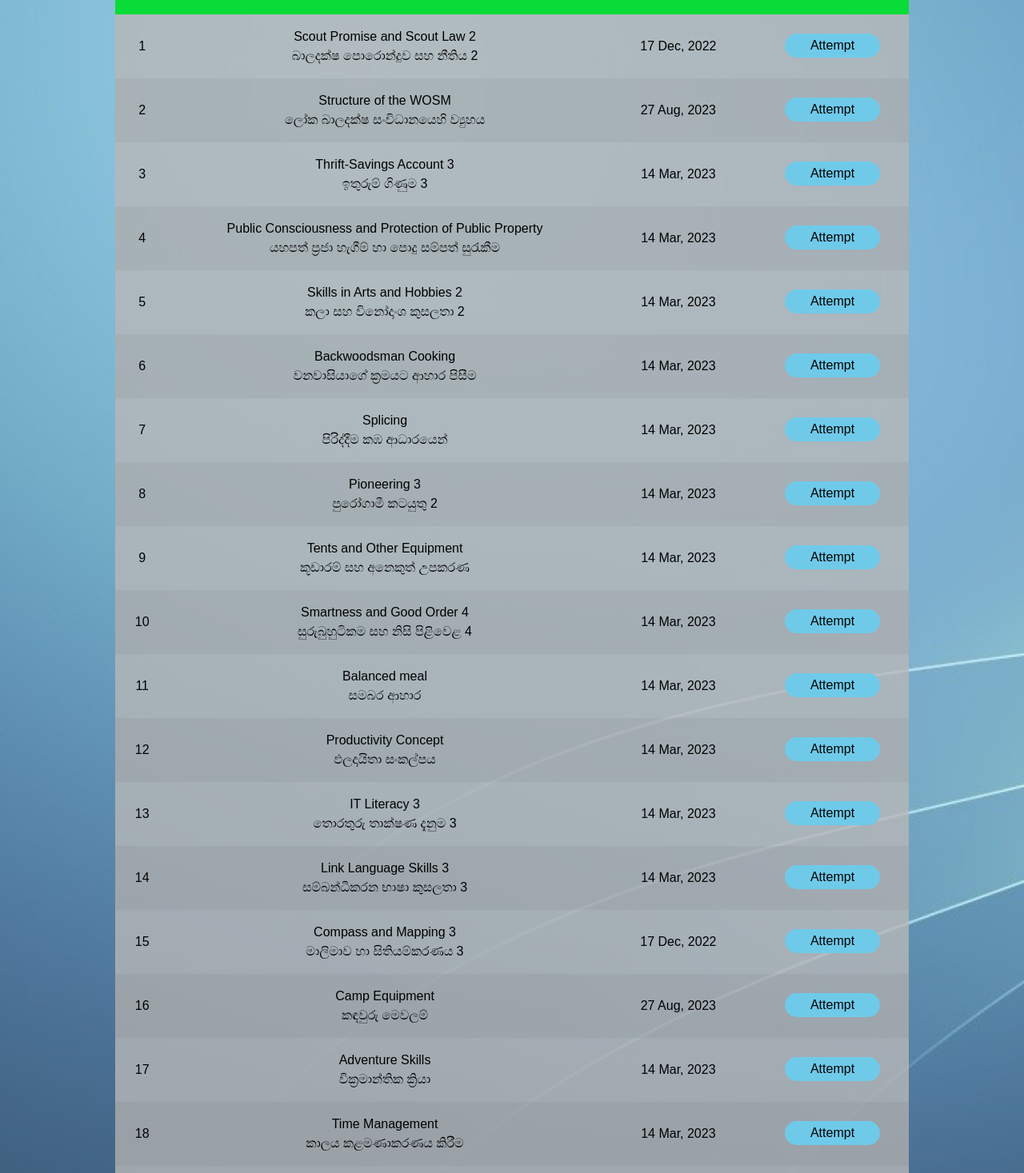
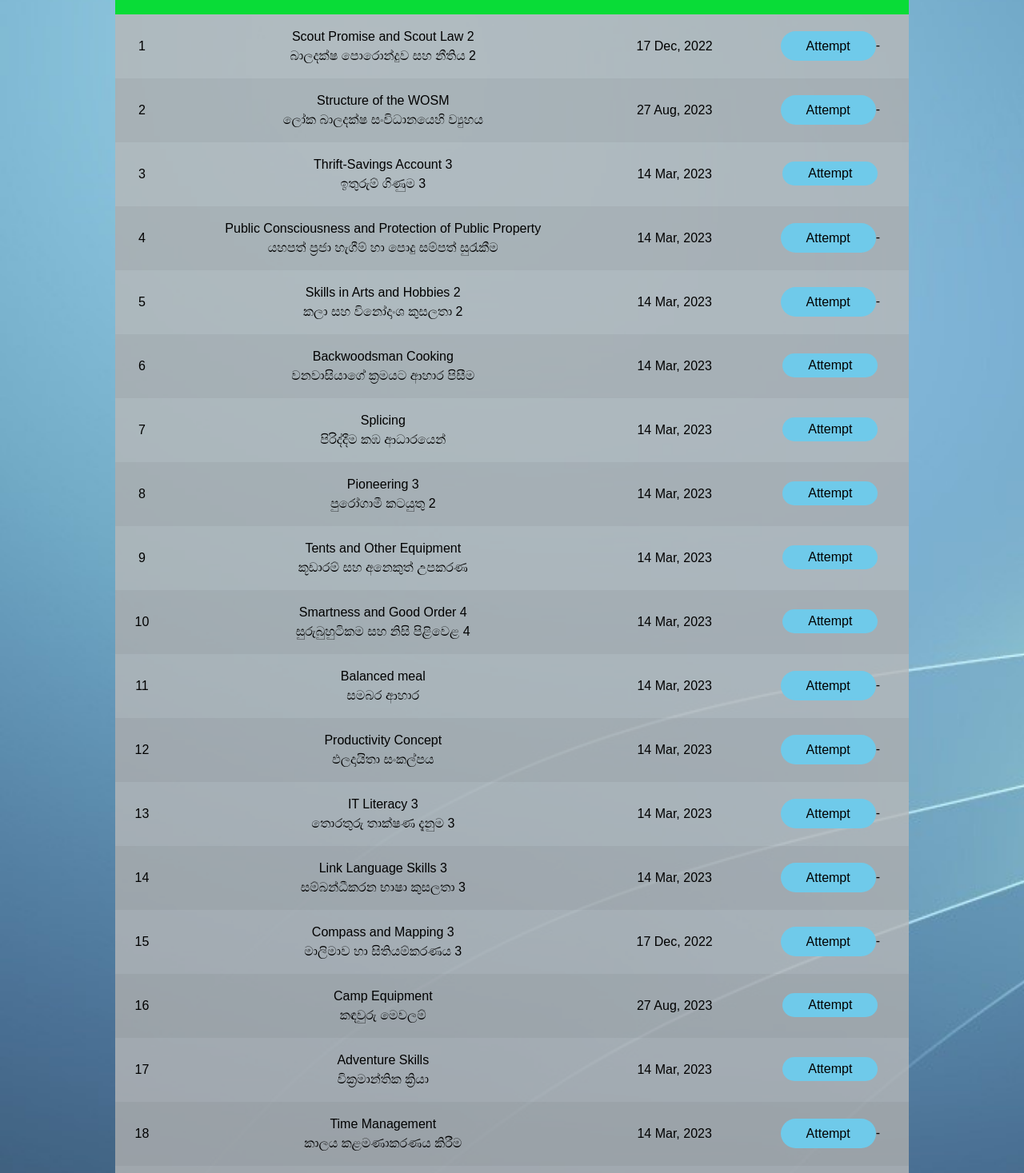
Before and after one commit to VikasithaSathsara/ScoutCompass_frontend, a React (Create React App) app: page /primeministeraward in a window 1280 px wide. Shown: the part 243-1710 px from the top of the page at 80% size. Built offline with nearby package versions, Linux system fonts and the light colour scheme; no server answers; sample sign-in values are in the browser's storage.

Commit message:
set the award requirement completion status
set the president & primeminister awards requirement completion status

```diff
--- a/src/Views/Awards/PresidentAward.jsx
+++ b/src/Views/Awards/PresidentAward.jsx
@@ -3,9 +3,57 @@ import B5 from "../../Assests/PresidentsAward.png";
 import { Button } from "@chakra-ui/react";
 import { FaArrowLeft } from "react-icons/fa";
 import { useNavigate } from "react-router-dom";
-import React, { useEffect } from "react";
+import React, { useEffect, useState } from "react";
 
 function PresidentAward() {
+  const totalRequirements = 13;
+  const initialState = {
+    status: "Attempt",
+    marks: "-",
+  };
+
+  // Create an array to hold the state variables and setter functions
+  const [stateVariables, setStateVariables] = useState(
+    Array.from({ length: totalRequirements }, () => initialState)
+  );
+
+  // useEffect to fetch requirement data
+  useEffect(() => {
+    const fetchRequirementData = async (awardId, requirementId, setData) => {
+      const userEmail = localStorage.getItem("loggedInUserEmail");
+      try {
+        const response = await fetch(
+          `http://13.233.134.21:8081/api/scoutcompass/requirement/status?userName=${userEmail}&awardId=${awardId}&requirementId=${requirementId}`
+        );
+        if (!response.ok) {
+          throw new Error("Failed to fetch user data");
+        }
+        const data = await response.json();
+        setData(data);
+      } catch (error) {
+        console.error("Error fetching user data:", error);
+      }
+    };
+
+    // Fetch data for each requirement
+    for (let i = 1; i <= totalRequirements; i++) {
+      const req = {
+        awardId: 5,
+        requirementId: i,
+        setData: setDataAtIndex(i - 1), // Pass index of the state variable in the array
+      };
+      fetchRequirementData(req.awardId, req.requirementId, req.setData);
+    }
+  }, []); // Empty dependency array since we only want to run this once
+
+  // Function to set data at a specific index in stateVariables array
+  const setDataAtIndex = (index) => (newData) => {
+    setStateVariables((prevState) => {
+      const newState = [...prevState];
+      newState[index] = newData;
+      return newState;
+    });
+  };
   const navigate = useNavigate();
 
   useEffect(() => {
@@ -57,16 +105,23 @@ function PresidentAward() {
               </td>
               <td> 17 Dec, 2022 </td>
               <td>
-                <a
+                <button
                   onClick={() => {
                     localStorage.setItem("requirment_id", 1);
                     localStorage.setItem("award_id", 5);
                     navigate("/requirments");
                   }}
-                  class="status attempt"
+                  className={`status ${
+                    stateVariables[0].marks !== "-"
+                      ? stateVariables[0].marks >= 70
+                        ? "completed"
+                        : "re-attempt"
+                      : "attempt"
+                  }`}
                 >
-                  Attempt
-                </a>
+                  {stateVariables[0].status}
+                </button>
+                <span>{stateVariables[0].marks}</span>
               </td>
             </tr>
             <tr>
@@ -93,16 +148,23 @@ function PresidentAward() {
               </td>
               <td> 14 Mar, 2023 </td>
               <td>
-                <a
+                <button
                   onClick={() => {
                     localStorage.setItem("requirment_id", 3);
                     localStorage.setItem("award_id", 5);
                     navigate("/requirments");
                   }}
-                  class="status attempt"
+                  className={`status ${
+                    stateVariables[2].marks !== "-"
+                      ? stateVariables[2].marks >= 70
+                        ? "completed"
+                        : "re-attempt"
+                      : "attempt"
+                  }`}
                 >
-                  Attempt
-                </a>
+                  {stateVariables[2].status}
+                </button>
+                <span>{stateVariables[2].marks}</span>
               </td>
             </tr>
             <tr>
@@ -144,16 +206,23 @@ function PresidentAward() {
               </td>
               <td> 14 Mar, 2023 </td>
               <td>
-                <a
+                <button
                   onClick={() => {
                     localStorage.setItem("requirment_id", 6);
                     localStorage.setItem("award_id", 5);
                     navigate("/requirments");
                   }}
-                  class="status attempt"
+                  className={`status ${
+                    stateVariables[5].marks !== "-"
+                      ? stateVariables[5].marks >= 70
+                        ? "completed"
+                        : "re-attempt"
+                      : "attempt"
+                  }`}
                 >
-                  Attempt
-                </a>
+                  {stateVariables[5].status}
+                </button>
+                <span>{stateVariables[5].marks}</span>
               </td>
             </tr>
             <tr>
@@ -165,16 +234,23 @@ function PresidentAward() {
               </td>
               <td> 14 Mar, 2023 </td>
               <td>
-                <a
+                <button
                   onClick={() => {
                     localStorage.setItem("requirment_id", 7);
                     localStorage.setItem("award_id", 5);
                     navigate("/requirments");
                   }}
-                  class="status attempt"
+                  className={`status ${
+                    stateVariables[6].marks !== "-"
+                      ? stateVariables[6].marks >= 70
+                        ? "completed"
+                        : "re-attempt"
+                      : "attempt"
+                  }`}
                 >
-                  Attempt
-                </a>
+                  {stateVariables[6].status}
+                </button>
+                <span>{stateVariables[6].marks}</span>
               </td>
             </tr>
             <tr>
@@ -186,16 +262,23 @@ function PresidentAward() {
               </td>
               <td> 14 Mar, 2023 </td>
               <td>
-                <a
+                <button
                   onClick={() => {
                     localStorage.setItem("requirment_id", 8);
                     localStorage.setItem("award_id", 5);
                     navigate("/requirments");
                   }}
-                  class="status attempt"
+                  className={`status ${
+                    stateVariables[7].marks !== "-"
+                      ? stateVariables[7].marks >= 70
+                        ? "completed"
+                        : "re-attempt"
+                      : "attempt"
+                  }`}
                 >
-                  Attempt
-                </a>
+                  {stateVariables[7].status}
+                </button>
+                <span>{stateVariables[7].marks}</span>
               </td>
             </tr>
             <tr>
@@ -207,16 +290,23 @@ function PresidentAward() {
               </td>
               <td> 14 Mar, 2023 </td>
               <td>
-                <a
+                <button
                   onClick={() => {
                     localStorage.setItem("requirment_id", 9);
                     localStorage.setItem("award_id", 5);
                     navigate("/requirments");
                   }}
-                  class="status attempt"
+                  className={`status ${
+                    stateVariables[8].marks !== "-"
+                      ? stateVariables[8].marks >= 70
+                        ? "completed"
+                        : "re-attempt"
+                      : "attempt"
+                  }`}
                 >
-                  Attempt
-                </a>
+                  {stateVariables[8].status}
+                </button>
+                <span>{stateVariables[8].marks}</span>
               </td>
             </tr>
             <tr>
@@ -228,16 +318,23 @@ function PresidentAward() {
               </td>
               <td> 14 Mar, 2023 </td>
               <td>
-                <a
+                <button
                   onClick={() => {
                     localStorage.setItem("requirment_id", 10);
                     localStorage.setItem("award_id", 5);
                     navigate("/requirments");
                   }}
-                  class="status attempt"
+                  className={`status ${
+                    stateVariables[9].marks !== "-"
+                      ? stateVariables[9].marks >= 70
+                        ? "completed"
+                        : "re-attempt"
+                      : "attempt"
+                  }`}
                 >
-                  Attempt
-                </a>
+                  {stateVariables[9].status}
+                </button>
+                <span>{stateVariables[9].marks}</span>
               </td>
             </tr>
             <tr>
--- a/src/Views/Awards/PrimeMinisterAward.jsx
+++ b/src/Views/Awards/PrimeMinisterAward.jsx
@@ -3,9 +3,57 @@ import B4 from "../../Assests/PrimeMinisters.png";
 import { Button } from "@chakra-ui/react";
 import { FaArrowLeft } from "react-icons/fa";
 import { useNavigate } from "react-router-dom";
-import React, { useEffect } from "react";
+import React, { useEffect, useState } from "react";
 
 function PrimeMinisterAward() {
+  const totalRequirements = 22;
+  const initialState = {
+    status: "Attempt",
+    marks: "-",
+  };
+
+  // Create an array to hold the state variables and setter functions
+  const [stateVariables, setStateVariables] = useState(
+    Array.from({ length: totalRequirements }, () => initialState)
+  );
+
+  // useEffect to fetch requirement data
+  useEffect(() => {
+    const fetchRequirementData = async (awardId, requirementId, setData) => {
+      const userEmail = localStorage.getItem("loggedInUserEmail");
+      try {
+        const response = await fetch(
+          `http://13.233.134.21:8081/api/scoutcompass/requirement/status?userName=${userEmail}&awardId=${awardId}&requirementId=${requirementId}`
+        );
+        if (!response.ok) {
+          throw new Error("Failed to fetch user data");
+        }
+        const data = await response.json();
+        setData(data);
+      } catch (error) {
+        console.error("Error fetching user data:", error);
+      }
+    };
+
+    // Fetch data for each requirement
+    for (let i = 1; i <= totalRequirements; i++) {
+      const req = {
+        awardId: 4,
+        requirementId: i,
+        setData: setDataAtIndex(i - 1), // Pass index of the state variable in the array
+      };
+      fetchRequirementData(req.awardId, req.requirementId, req.setData);
+    }
+  }, []); // Empty dependency array since we only want to run this once
+
+  // Function to set data at a specific index in stateVariables array
+  const setDataAtIndex = (index) => (newData) => {
+    setStateVariables((prevState) => {
+      const newState = [...prevState];
+      newState[index] = newData;
+      return newState;
+    });
+  };
   const navigate = useNavigate();
 
   useEffect(() => {
@@ -57,16 +105,23 @@ function PrimeMinisterAward() {
               </td>
               <td> 17 Dec, 2022 </td>
               <td>
-                <a
+                <button
                   onClick={() => {
                     localStorage.setItem("requirment_id", 1);
                     localStorage.setItem("award_id", 4);
                     navigate("/requirments");
                   }}
-                  class="status attempt"
+                  className={`status ${
+                    stateVariables[0].marks !== "-"
+                      ? stateVariables[0].marks >= 70
+                        ? "completed"
+                        : "re-attempt"
+                      : "attempt"
+                  }`}
                 >
-                  Attempt
-                </a>
+                  {stateVariables[0].status}
+                </button>
+                <span>{stateVariables[0].marks}</span>
               </td>
             </tr>
             <tr>
@@ -78,16 +133,23 @@ function PrimeMinisterAward() {
               </td>
               <td> 27 Aug, 2023 </td>
               <td>
-                <a
+                <button
                   onClick={() => {
                     localStorage.setItem("requirment_id", 2);
                     localStorage.setItem("award_id", 4);
                     navigate("/requirments");
                   }}
-                  class="status attempt"
+                  className={`status ${
+                    stateVariables[1].marks !== "-"
+                      ? stateVariables[1].marks >= 70
+                        ? "completed"
+                        : "re-attempt"
+                      : "attempt"
+                  }`}
                 >
-                  Attempt
-                </a>
+                  {stateVariables[1].status}
+                </button>
+                <span>{stateVariables[1].marks}</span>
               </td>
             </tr>
             <tr>
@@ -114,16 +176,23 @@ function PrimeMinisterAward() {
               </td>
               <td> 14 Mar, 2023 </td>
               <td>
-                <a
+                <button
                   onClick={() => {
                     localStorage.setItem("requirment_id", 4);
                     localStorage.setItem("award_id", 4);
                     navigate("/requirments");
                   }}
-                  class="status attempt"
+                  className={`status ${
+                    stateVariables[3].marks !== "-"
+                      ? stateVariables[3].marks >= 70
+                        ? "completed"
+                        : "re-attempt"
+                      : "attempt"
+                  }`}
                 >
-                  Attempt
-                </a>
+                  {stateVariables[3].status}
+                </button>
+                <span>{stateVariables[3].marks}</span>
               </td>
             </tr>
             <tr>
@@ -136,16 +205,23 @@ function PrimeMinisterAward() {
               </td>
               <td> 14 Mar, 2023 </td>
               <td>
-                <a
+                <button
                   onClick={() => {
                     localStorage.setItem("requirment_id", 5);
                     localStorage.setItem("award_id", 4);
                     navigate("/requirments");
                   }}
-                  class="status attempt"
+                  className={`status ${
+                    stateVariables[4].marks !== "-"
+                      ? stateVariables[4].marks >= 70
+                        ? "completed"
+                        : "re-attempt"
+                      : "attempt"
+                  }`}
                 >
-                  Attempt
-                </a>
+                  {stateVariables[4].status}
+                </button>
+                <span>{stateVariables[4].marks}</span>
               </td>
             </tr>
             <tr>
@@ -229,16 +305,23 @@ function PrimeMinisterAward() {
               </td>
               <td> 14 Mar, 2023 </td>
               <td>
-                <a
+                <button
                   onClick={() => {
                     localStorage.setItem("requirment_id", 11);
                     localStorage.setItem("award_id", 4);
                     navigate("/requirments");
                   }}
-                  class="status attempt"
+                  className={`status ${
+                    stateVariables[10].marks !== "-"
+                      ? stateVariables[10].marks >= 70
+                        ? "completed"
+                        : "re-attempt"
+                      : "attempt"
+                  }`}
                 >
-                  Attempt
-                </a>
+                  {stateVariables[10].status}
+                </button>
+                <span>{stateVariables[10].marks}</span>
               </td>
             </tr>
             <tr>
@@ -250,16 +333,23 @@ function PrimeMinisterAward() {
               </td>
               <td> 14 Mar, 2023 </td>
               <td>
-                <a
+                <button
                   onClick={() => {
                     localStorage.setItem("requirment_id", 12);
                     localStorage.setItem("award_id", 4);
                     navigate("/requirments");
                   }}
-                  class="status attempt"
+                  className={`status ${
+                    stateVariables[11].marks !== "-"
+                      ? stateVariables[11].marks >= 70
+                        ? "completed"
+                        : "re-attempt"
+                      : "attempt"
+                  }`}
                 >
-                  Attempt
-                </a>
+                  {stateVariables[11].status}
+                </button>
+                <span>{stateVariables[11].marks}</span>
               </td>
             </tr>
             <tr>
@@ -271,16 +361,23 @@ function PrimeMinisterAward() {
               </td>
               <td> 14 Mar, 2023 </td>
               <td>
-                <a
+                <button
                   onClick={() => {
                     localStorage.setItem("requirment_id", 13);
                     localStorage.setItem("award_id", 4);
                     navigate("/requirments");
                   }}
-                  class="status attempt"
+                  className={`status ${
+                    stateVariables[12].marks !== "-"
+                      ? stateVariables[12].marks >= 70
+                        ? "completed"
+                        : "re-attempt"
+                      : "attempt"
+                  }`}
                 >
-                  Attempt
-                </a>
+                  {stateVariables[12].status}
+                </button>
+                <span>{stateVariables[12].marks}</span>
               </td>
             </tr>
             <tr>
@@ -292,16 +389,23 @@ function PrimeMinisterAward() {
               </td>
               <td> 14 Mar, 2023 </td>
               <td>
-                <a
+                <button
                   onClick={() => {
                     localStorage.setItem("requirment_id", 14);
                     localStorage.setItem("award_id", 4);
                     navigate("/requirments");
                   }}
-                  class="status attempt"
+                  className={`status ${
+                    stateVariables[13].marks !== "-"
+                      ? stateVariables[13].marks >= 70
+                        ? "completed"
+                        : "re-attempt"
+                      : "attempt"
+                  }`}
                 >
-                  Attempt
-                </a>
+                  {stateVariables[13].status}
+                </button>
+                <span>{stateVariables[13].marks}</span>
               </td>
             </tr>
             <tr>
@@ -313,16 +417,23 @@ function PrimeMinisterAward() {
               </td>
               <td> 17 Dec, 2022 </td>
               <td>
-                <a
+                <button
                   onClick={() => {
                     localStorage.setItem("requirment_id", 15);
                     localStorage.setItem("award_id", 4);
                     navigate("/requirments");
                   }}
-                  class="status attempt"
+                  className={`status ${
+                    stateVariables[14].marks !== "-"
+                      ? stateVariables[14].marks >= 70
+                        ? "completed"
+                        : "re-attempt"
+                      : "attempt"
+                  }`}
                 >
-                  Attempt
-                </a>
+                  {stateVariables[14].status}
+                </button>
+                <span>{stateVariables[14].marks}</span>
               </td>
             </tr>
             <tr>
@@ -364,16 +475,23 @@ function PrimeMinisterAward() {
               </td>
               <td> 14 Mar, 2023 </td>
               <td>
-                <a
+                <button
                   onClick={() => {
                     localStorage.setItem("requirment_id", 18);
                     localStorage.setItem("award_id", 4);
                     navigate("/requirments");
                   }}
-                  class="status attempt"
+                  className={`status ${
+                    stateVariables[17].marks !== "-"
+                      ? stateVariables[17].marks >= 70
+                        ? "completed"
+                        : "re-attempt"
+                      : "attempt"
+                  }`}
                 >
-                  Attempt
-                </a>
+                  {stateVariables[17].status}
+                </button>
+                <span>{stateVariables[17].marks}</span>
               </td>
             </tr>
             <tr>
@@ -386,16 +504,23 @@ function PrimeMinisterAward() {
               </td>
               <td> 14 Mar, 2023 </td>
               <td>
-                <a
+                <button
                   onClick={() => {
                     localStorage.setItem("requirment_id", 19);
                     localStorage.setItem("award_id", 4);
                     navigate("/requirments");
                   }}
-                  class="status attempt"
+                  className={`status ${
+                    stateVariables[18].marks !== "-"
+                      ? stateVariables[18].marks >= 70
+                        ? "completed"
+                        : "re-attempt"
+                      : "attempt"
+                  }`}
                 >
-                  Attempt
-                </a>
+                  {stateVariables[18].status}
+                </button>
+                <span>{stateVariables[18].marks}</span>
               </td>
             </tr>
             <tr>
```
